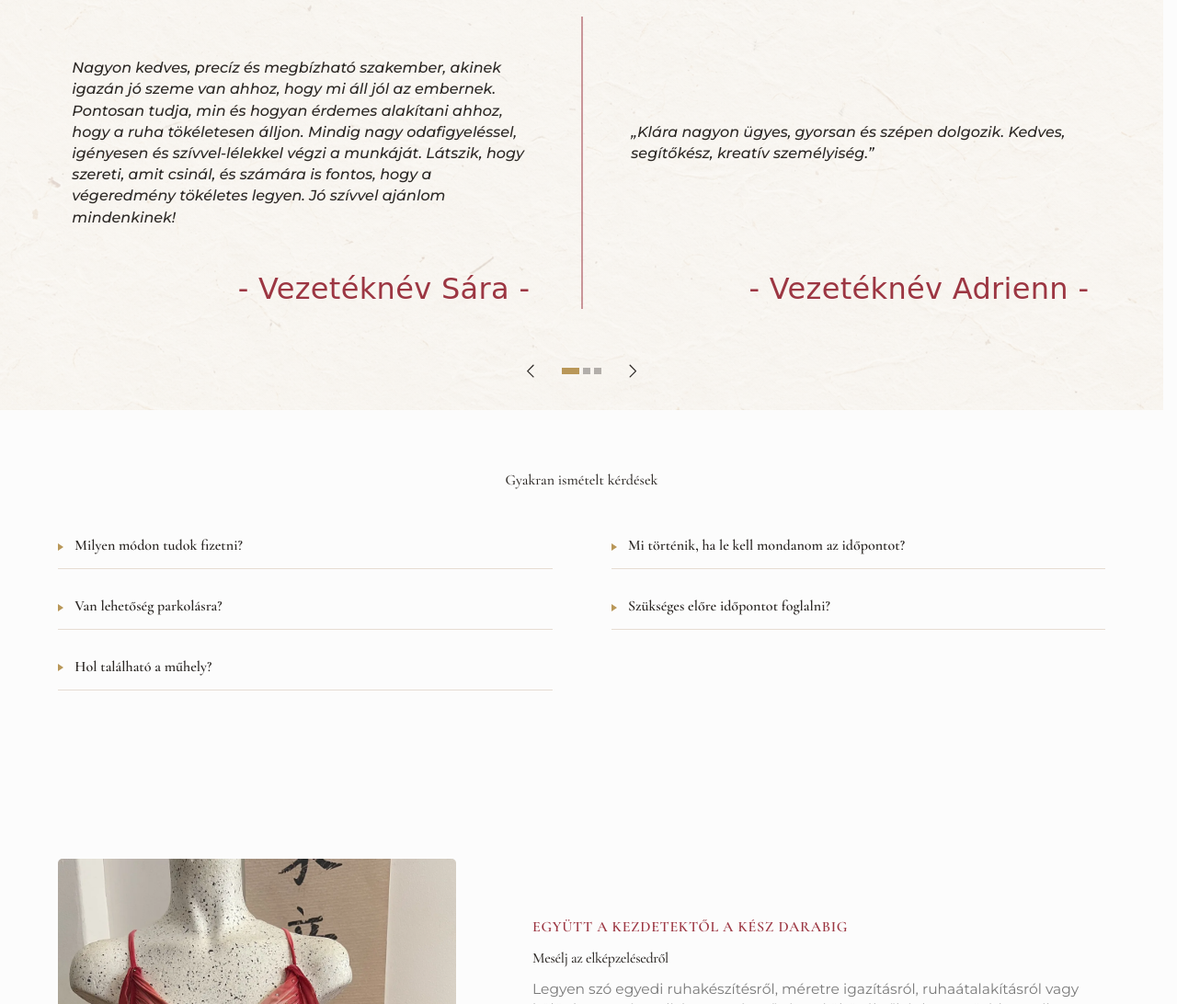
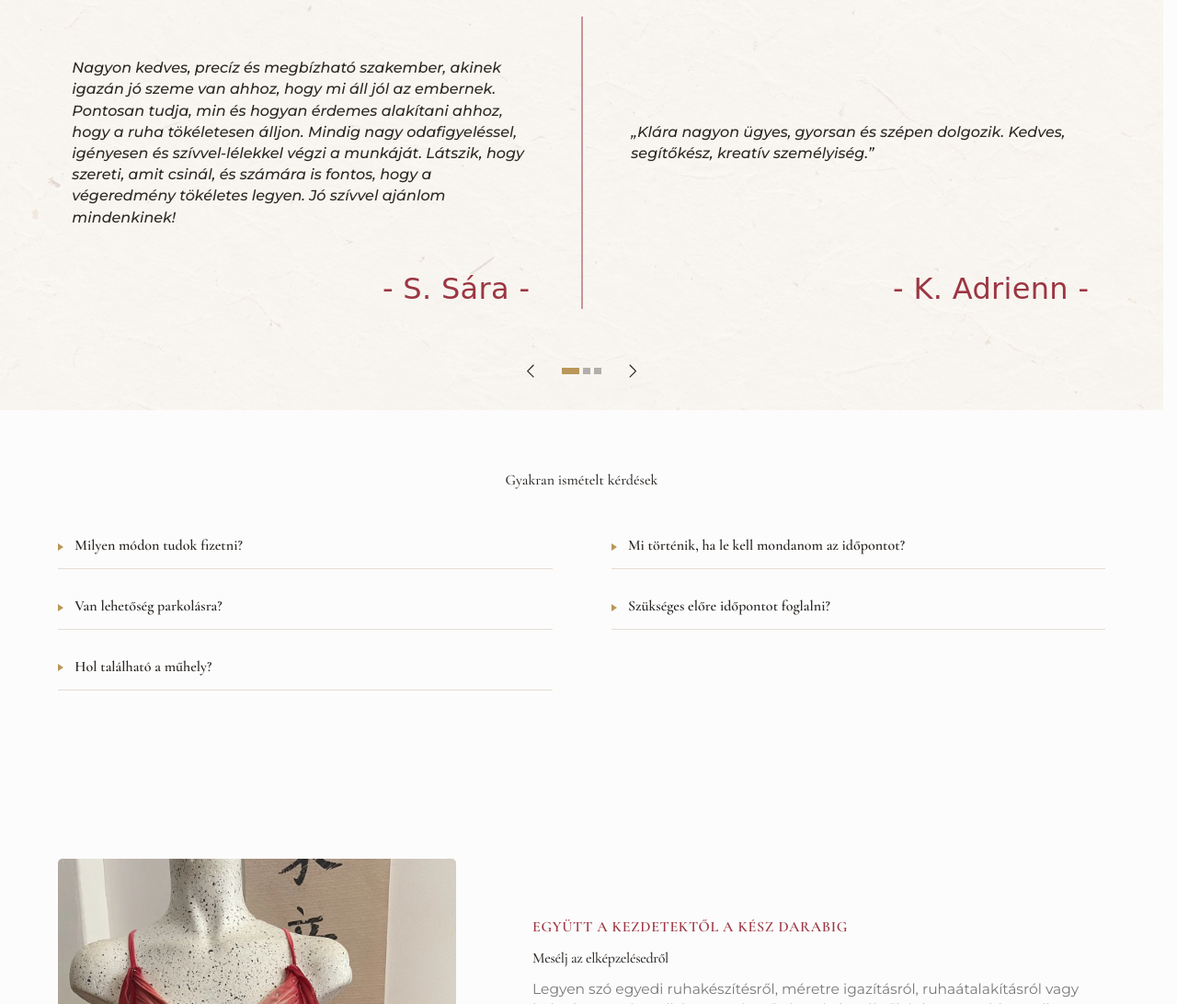
Before and after one commit to TheOfficialRaven/mukanoo, a website: page index.html in a window 1280 px wide. Shown: the part 7559-8651 px from the top of the page at 92% size. Drawn offline with nearby package versions, Linux system fonts and the light colour scheme; a web font is replaced by a local one.

Commit message:
nevek atirva

```diff
--- a/index.html
+++ b/index.html
@@ -579,13 +579,13 @@
                   <blockquote>
                     <p>Nagyon kedves, precíz és megbízható szakember, akinek igazán jó szeme van ahhoz, hogy mi áll jól az embernek. Pontosan tudja, min és hogyan érdemes alakítani ahhoz, hogy a ruha tökéletesen álljon. Mindig nagy odafigyeléssel, igényesen és szívvel-lélekkel végzi a munkáját. Látszik, hogy szereti, amit csinál, és számára is fontos, hogy a végeredmény tökéletes legyen. Jó szívvel ajánlom mindenkinek!</p>
                   </blockquote>
-                  <figcaption><strong>- Vezetéknév Sára -</strong></figcaption>
+                  <figcaption><strong>- S. Sára -</strong></figcaption>
                 </figure>
                 <figure class="quote quote--textil-2">
                   <blockquote>
                     <p>„Klára nagyon ügyes, gyorsan és szépen dolgozik. Kedves, segítőkész, kreatív személyiség.”</p>
                   </blockquote>
-                  <figcaption><strong>- Vezetéknév Adrienn -</strong></figcaption>
+                  <figcaption><strong>- K. Adrienn -</strong></figcaption>
                 </figure>
               </div>
               <div class="quotes__page" aria-label="2. oldal">
```
